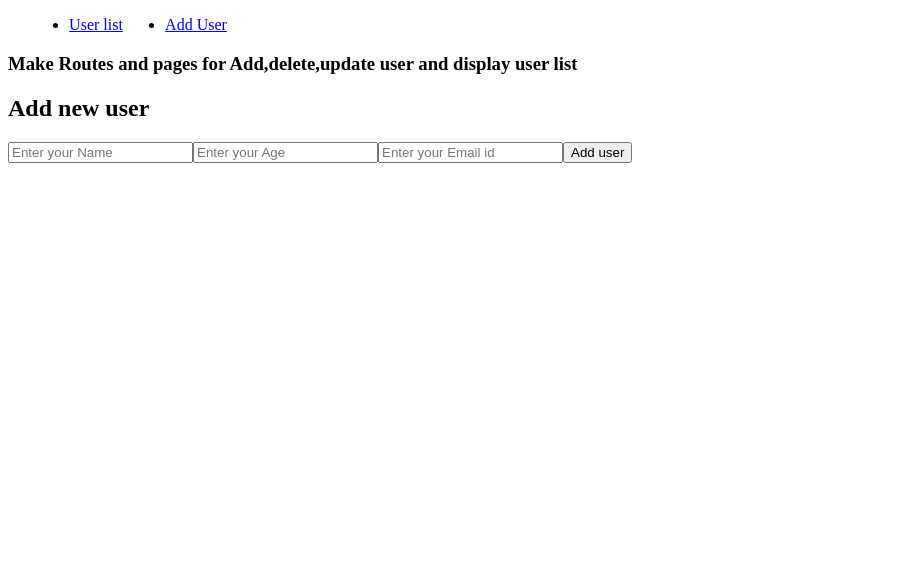
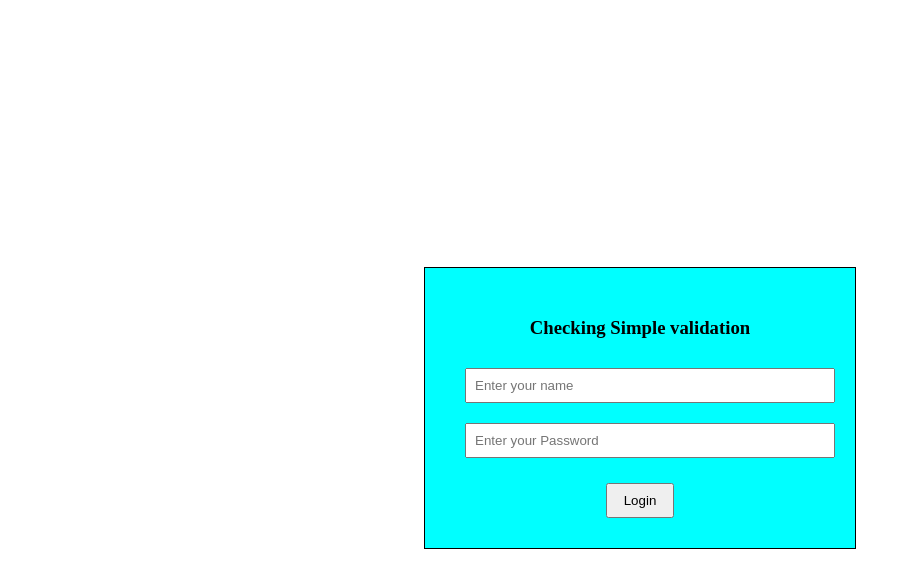
Before and after one commit to KaranSingh3112/React_api, a React (Vite) app: page /adduser in a window 1280 px wide. Shown: the top 588 px of the page, without its empty margins (0-911 px from the left). Built offline with nearby package versions, Linux system fonts and the light colour scheme.

Commit message:
Learned how to make simple validation check

```diff
--- a/src/App.css
+++ b/src/App.css
@@ -1,17 +1,40 @@
-.details{
+.error{
+  border: 1px solid red;
+}
+.error:focus{
+  outline: 2px solid red;
+}
+.error-text{
+  color: red;
+  font-size: small;
+}
+
+.container{
   display: flex;
-  justify-content: space-around;
+  justify-content: center;
+  align-items: center;
+  height: 100vh;
+
+}
+
+.card{
   border: 1px solid black;
-  margin: 0px;
-  padding: 10px;
-  list-style: none;
+  padding: 30px 40px;
+  text-align: center;
+  width: 350px;
+  background-color: aqua;
 }
-.heading{
-  font-weight: 800;
-  font-size: 20px;
+
+input {
+  width: 100%;
+  margin: 10px 0;
+  padding: 8px;
 }
-.Navlinks{
-  display:flex;
-  justify-content: space-around;
-  width: 200px;
+
+button {
+  margin-top: 15px;
+  padding: 8px 16px;
 }
+button:hover{
+  cursor: pointer;
+}
--- a/src/App.jsx
+++ b/src/App.jsx
@@ -1,30 +1,46 @@
-import './App.css'
-import Updateuser from './Updateuser';
-import UserAdd from './UserAdd'
-import UserList from './UserList'
-import { NavLink, Route, Routes } from "react-router";
+import { useState } from "react";
+import "./App.css"
 
-function App() {
+function App(){
+  const [name,setName] = useState('');
+  const [nameErr,setNameErr] = useState('');
 
-  return (
-    <div>
+  const [pass,setPass] = useState('');
+  const [passErr,setPassErr] = useState('');
 
-      <ul className='Navlinks'>
-        <li>
-          <NavLink to="/">User list</NavLink>
-        </li>
-        <li>
+  function nameValidation(event){
+    console.log(event.target.value);
+    if(event.target.value.length > 6){
+      setNameErr("Name should be only 6 or less that 6 letters");
+    }else{
+      setNameErr('')
+    }
+  }
 
-          <NavLink to="adduser">Add User</NavLink>
-        </li>
-      </ul>
-      <h3>Make Routes and pages for Add,delete,update user and display user list</h3>
-      <Routes>
-        <Route path="/" element={<UserList />} />
-        <Route path='adduser' element={<UserAdd />} />
-        <Route path='/edit/:id' element={<Updateuser />} />
-      </Routes>
+  function passValidation(event){
+    let regex = /^[A-Z0-9]+$/i;
+    if(regex.test(event.target.value)){
+      setPassErr('');
+    }else{
+      setPassErr("Password should not contain special character(!@#...etc)");
+    }
+  }
+
+  return(
+    <div className="container">
+      <div className="card">
+      <h3>Checking Simple validation</h3>
+
+        <input type="text" className={nameErr?'error':''} onChange={nameValidation} placeholder="Enter your name" />
+        <span className="error-text">{ nameErr && nameErr}</span>
+
+        <input type="text" className={passErr?'error':''} onChange={passValidation} placeholder="Enter your Password" />
+        <span className="error-text">{passErr && passErr}</span>
+
+        <button disabled={nameErr || passErr}>Login</button>
+
+      </div>
     </div>
   )
 }
-export default App
+export default App;
--- a/src/Updateuser.jsx
+++ /dev/null
@@ -1,47 +0,0 @@
-import { useEffect,useState } from "react";
-import { useNavigate, useParams } from "react-router"
-
-export default function Updateuser(){
-    const {id} = useParams();
-    const [Name,setName] = useState("");
-    const [Age,setAge] = useState("");
-    const [Email,setEmail] = useState("");
-    const url = "http://localhost:3000/user/" + id;
-    const navigate = useNavigate();
-
-    useEffect(()=>{
-        getUserData();
-    },[])
-
-    async function getUserData(){
-
-        let response = await fetch(url)
-        response = await response.json();
-        console.log(response);
-        setName(response.Name)
-        setAge(response.Age)
-        setEmail(response.Email)
-    }
-
-    async function updateUser(){
-        let response = await fetch(url,{
-            method:"put",
-            body:JSON.stringify({Name,Age,Email})
-        })
-        response = await response.json()
-        if(response){
-            alert("User updated")
-        }
-        navigate('/');
-    }
-
-    return(
-        <div style={{textAlign:"center"}}>
-            <h3>Update user details</h3>
-            <input type="text" value={Name} onChange={(event)=>setName(event.target.value)} placeholder="Update name"/> <br /><br />
-            <input type="text" value={Age} onChange={(event)=>setAge(event.target.value)} placeholder="Update age"/> <br /><br />
-            <input type="text" value={Email} onChange={(event)=>setEmail(event.target.value)} placeholder="Update email"/> <br /><br />
-            <button onClick={updateUser}>Update</button>
-        </div>
-    )
-}
--- a/src/UserAdd.jsx
+++ /dev/null
@@ -1,28 +0,0 @@
-import { useState } from "react"
-
-export default function UserAdd(){
-    const [Name,setName] = useState("");
-    const [Age,setAge] = useState("");
-    const [Email,setEmail] = useState("");
-    async function addUser(){
-        const url = "http://localhost:3000/user"
-        // For post(adding) method
-        let response = await fetch(url,{
-            method:'Post',
-            body:JSON.stringify({Name,Email,Age})
-        });
-        response = await response.json();
-        if(response){
-            alert('User added succefully!!!');
-        }
-    }
-    return(
-        <div>
-            <h2>Add new user</h2>
-            <input type="text" onChange={(event)=>setName(event.target.value)} placeholder="Enter your Name"/>
-            <input type="text" onChange={(event)=>setAge(event.target.value)} placeholder="Enter your Age"/>
-            <input type="text" onChange={(event)=>setEmail(event.target.value)} placeholder="Enter your Email id"/>
-            <button onClick={addUser}>Add user</button>
-        </div>
-    )
-}
--- a/src/UserList.jsx
+++ /dev/null
@@ -1,69 +0,0 @@
-import { useEffect, useState } from "react";
-import { useNavigate } from "react-router";
-
-export default function UserList() {
-  const [data, setData] = useState([]);
-  const url = "http://localhost:3000/user";
-  const navigate = useNavigate();
-
-  useEffect(() => {
-    getData();
-  }, [])
-
-  async function getData() {
-
-    let response = await fetch(url);
-    response = await response.json()
-    setData(response)
-  }
-
-  //for deleting the user
-  async function deleteUser(id) {
-    console.log(id);
-    let response = await fetch(url + '/' + id, {
-      method: 'delete'
-    })
-    response = response.json()
-    if (response) {
-      alert("Data deleted succfully");
-    }
-    getData()
-
-  }
-
-  //For editing the user
-  async function editUser(id){
-    navigate('/edit/'+id);
-  }
-
-  return (
-    <div>
-
-      <ul className="details heading">
-
-        <li><h4>Name</h4></li>
-        <li><h4>Age</h4></li>
-        <li><h4>Email</h4></li>
-        <li><h4>Action</h4></li>
-
-      </ul>
-      {
-        data && data.map((item) => (
-          <div key={item.id}>
-            <ul className="details">
-
-              <li>{item.Name}</li>
-              <li>{item.Age}</li>
-              <li>{item.Email}</li>
-              <li>
-                <button onClick={() => deleteUser(item.id)}>Delete</button>
-                <button onClick={()=>editUser(item.id)}>Edit</button>
-                </li>
-
-            </ul>
-          </div>
-        ))
-      }
-    </div>
-  )
-}
```
